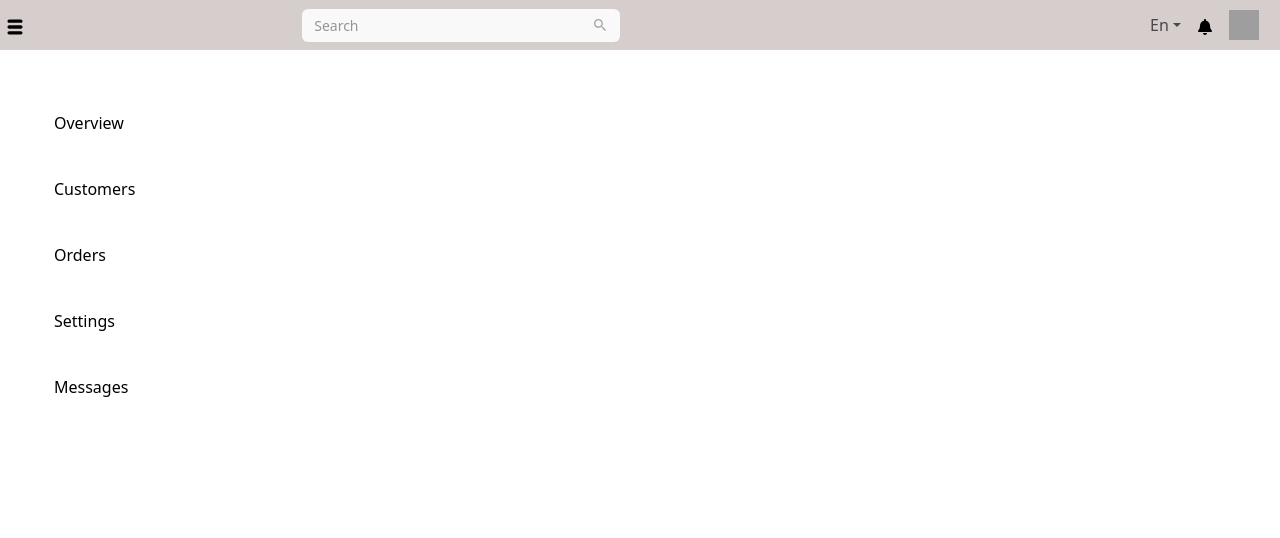
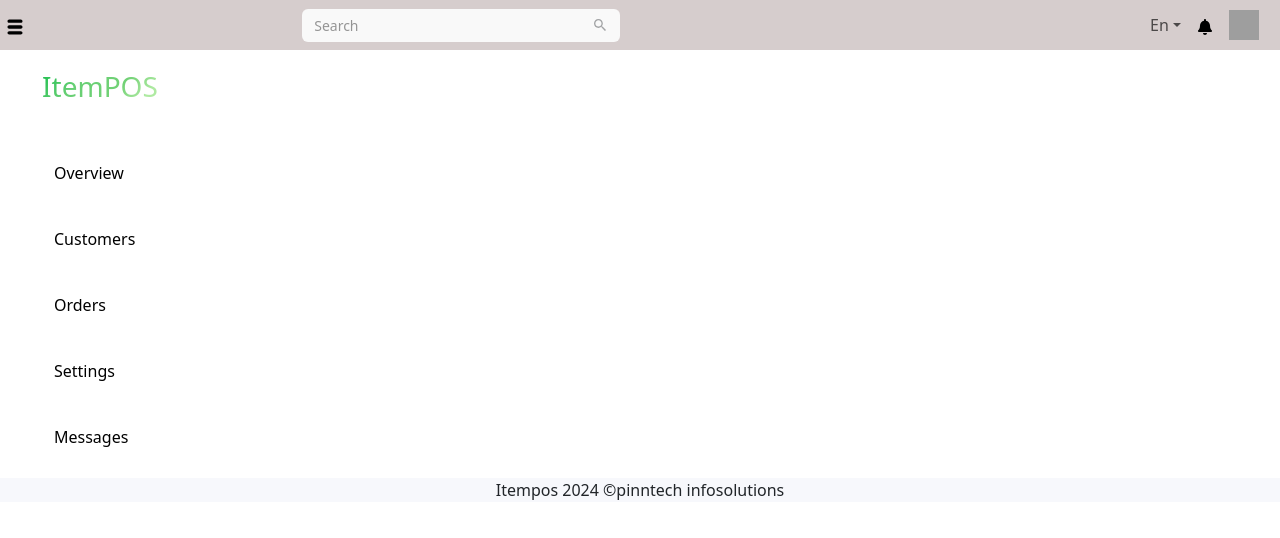
Before and after one commit to nehalmk001/POS, a React (Vite) app: page / in a window 1280 px wide. Shown: the top 538 px of the page. Built offline with nearby package versions, Linux system fonts and the light colour scheme; grey boxes are pictures that could not be loaded.

Commit message:
dashboard created

```diff
--- a/src/App.jsx
+++ b/src/App.jsx
@@ -1,12 +1,10 @@
 import React from 'react'
-import Navbar from './layout/Navbar'
-import Sidebar from './layout/Sidebar'
+import Dashboard from './pages/Dashboard/Dashboard'
 
 const App = () => {
   return (
     <div>
-      <Navbar />
-      <Sidebar/>
+    <Dashboard/>
 
     </div>
   )
--- a/src/css/Footer.css
+++ b/src/css/Footer.css
@@ -0,0 +1,6 @@
+/* footer */
+
+.footer{
+    background-color: #f7f8fc; /* Background color */
+    text-align: center;
+  }
--- a/src/css/Navbar.css
+++ b/src/css/Navbar.css
@@ -3,10 +3,6 @@
 
 
 .navbar{
-    position: fixed !important; /* Fixed position */
-    top: 0;         /* Align to the top */
-    right: 0;       /* Extend to the right */
-    z-index: 200;   /* Ensure it is above the sidebar */
     background-color: #d6cdcd; /* Background color */
     width: 100%;
     transition: all 0.5s ease;
--- a/src/css/Sidebar.css
+++ b/src/css/Sidebar.css
@@ -30,14 +30,9 @@
 
 
 #sidebar {
-  position: fixed; /* Fixed position */
-  top: 0;
-  left: 0;
-  height: 100vh; /* Full height of the viewport */
   width: 200px;   /* Fixed width */
   background: #ffffff;
   transition: all 0.5s ease;
-  z-index: 100;   /* Ensure it appears above other content */
 }
 .logo{
     /* animation: animate 10s linear infinite; */
@@ -66,7 +61,9 @@
     display: block;
 }
 
-
+/* #sidebar.active{
+    margin-left: -200px;
+} */
 
 
   .side-link .collapse li {
--- a/src/layout/Footer.jsx
+++ b/src/layout/Footer.jsx
@@ -1,8 +1,15 @@
 import React from 'react'
+import "../css/Footer.css"
 
 const Footer = () => {
   return (
-    <div>Footer</div>
+    <div>
+
+<div class="footer ">
+            <p>Itempos 2024 ©pinntech infosolutions </p>
+        </div>
+
+    </div>
   )
 }
 
--- /dev/null
+++ b/src/pages/Dashboard/Dashboard.jsx
@@ -0,0 +1,16 @@
+import React from 'react'
+import Navbar from '../../layout/Navbar'
+import Sidebar from '../../layout/Sidebar'
+import Footer from '../../layout/Footer'
+
+const Dashboard = () => {
+  return (
+    <div className='wrapper'>
+    <Navbar/>
+    <Sidebar/>
+    <Footer/>
+    </div>
+  )
+}
+
+export default Dashboard
```
